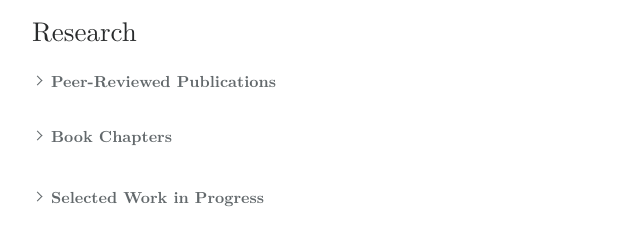
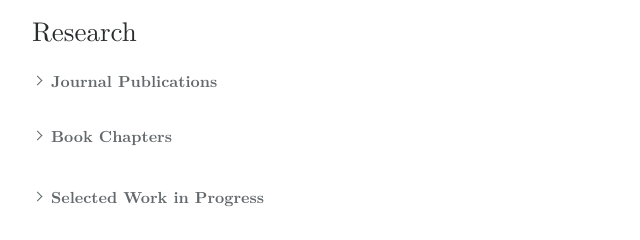
Before and after one commit to mjmue/mjmue.github.io, a plain HTML site: page index.html in a window 1280 px wide. Shown: the part 461-701 px from the top of the page, 128-768 px from the left. Drawn offline with Linux system fonts and the light colour scheme.

Commit message:
Rename research heading to Journal Publications

```diff
--- a/index.html
+++ b/index.html
@@ -82,7 +82,7 @@
           <!-- Add a paper by copying a complete outer <li> block. Keep heading ids unique. -->
           <details class="research-group">
             <summary class="group-summary">
-              <h3 class="group-heading" id="peer-reviewed-publications">Peer-Reviewed Publications</h3>
+              <h3 class="group-heading" id="peer-reviewed-publications">Journal Publications</h3>
             </summary>
             <ol class="papers" aria-labelledby="peer-reviewed-publications">
               <li>
```
